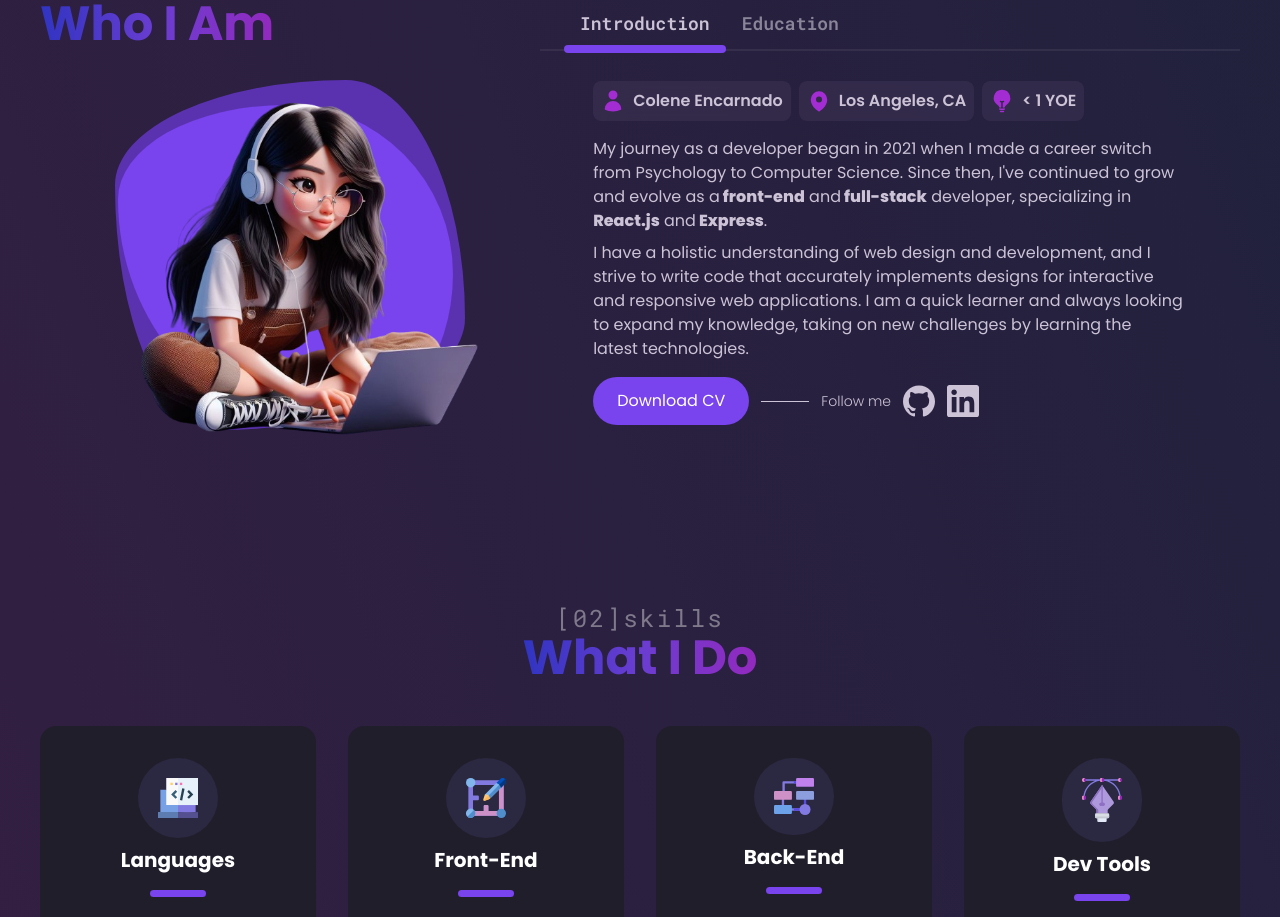
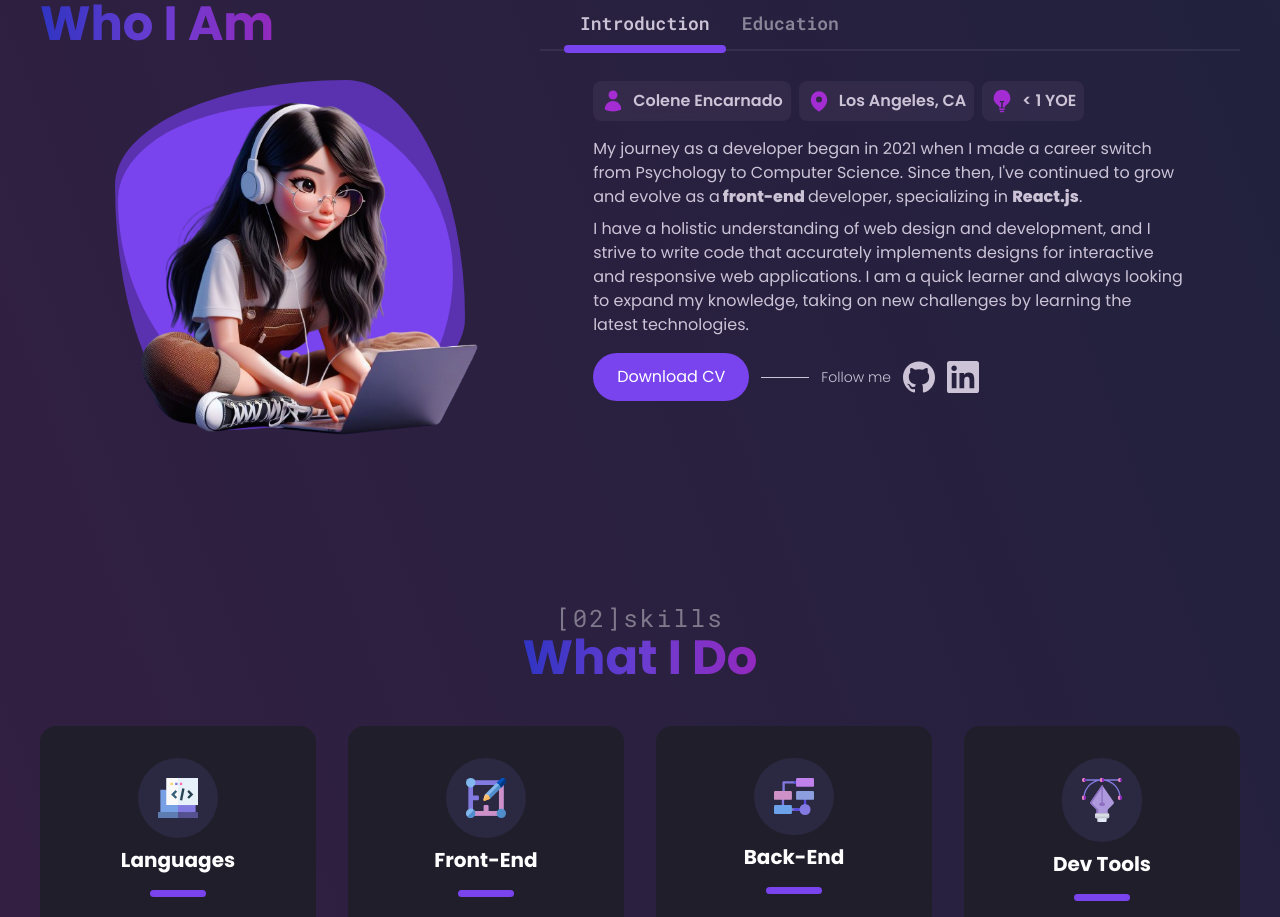
Before and after one commit to encarnac/portfolio, a React (Vite) app: page / in a window 1280 px wide. Shown: the part 880-1797 px from the top of the page. Built offline with nearby package versions, Linux system fonts and the light colour scheme.

Commit message:
Updated bio to exclude full-stack

```diff
--- a/src/constants/AboutMeData.jsx
+++ b/src/constants/AboutMeData.jsx
@@ -28,10 +28,9 @@ export const AboutMeData = [
             My journey as a developer began in 2021 when I made a career switch
             from Psychology to Computer Science. Since then, I've continued to
             grow and evolve as a
-            <span className="font-extrabold"> front-end</span> and
-            <span className="font-extrabold"> full-stack</span> developer,
-            specializing in <span className="font-extrabold">React.js</span> and
-            <span className="font-extrabold"> Express</span>.
+            <span className="font-extrabold"> front-end </span>
+            developer, specializing in{" "}
+            <span className="font-extrabold">React.js</span>.
           </p>
           <p className="text-pretty">
             I have a holistic understanding of web design and development, and I
```
